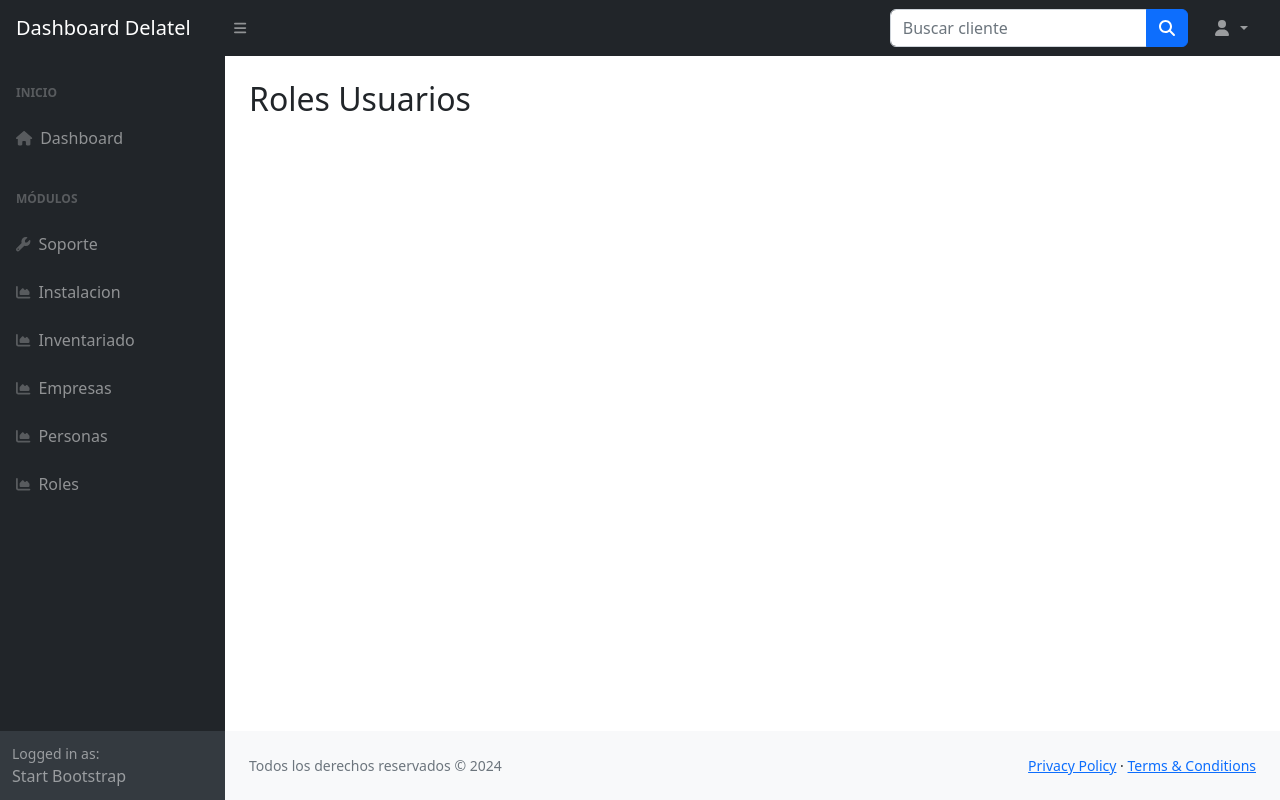
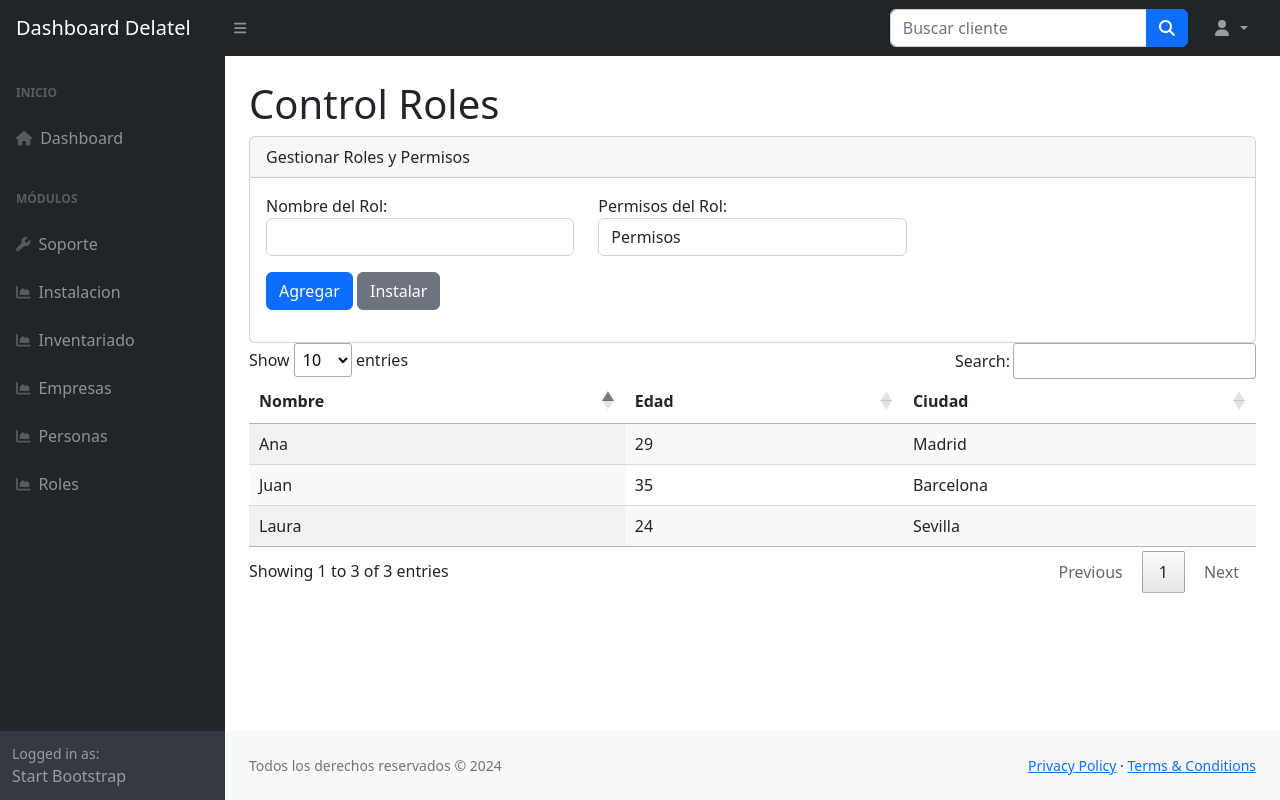
Before and after one commit to Tarou7388/Delatel, a PHP site: page /DELATEL/views/roles.php in a window 1280 px wide. Run offline with PHP 8.4, Linux system fonts and the light colour scheme; data that the repository does not hold is empty; some libraries are stand-ins or nearby versions.

Commit message:
footer Jquery

```diff
--- a/footer.php
+++ b/footer.php
@@ -13,5 +13,6 @@
 </footer>
 </div>
 </div>
+<script src="https://code.jquery.com/jquery-3.7.1.js" integrity="sha256-eKhayi8LEQwp4NKxN+CfCh+3qOVUtJn3QNZ0TciWLP4=" crossorigin="anonymous"></script>
 <script src="https://cdn.datatables.net/v/dt/dt-2.1.3/datatables.min.js"></script>
 <script src="<?= $host ?>/js/scripts.js"></script>
--- a/views/roles.php
+++ b/views/roles.php
@@ -1,13 +1,79 @@
 <?php require_once "../header.php"; ?>
 
+<div class="container-fluid px-4">
+    <h1 class="mt-4">Control Roles</h1>
+
+    <div class="card">
+        <div class="card-header">Gestionar Roles y Permisos</div>
+        <div class="card-body">
+            <form>
+                <div class="row">
+                    <div class="col-md-4 mb-3">
+                        <div class="form-group">
+                            <label for="nombreRol">Nombre del Rol:</label>
+                            <input type="text" class="form-control" id="nombreRol" name="nombreRol" required>
+                        </div>
+                    </div>
+                    <div class="col-md-4 mb-3">
+                        <div class="form-group">
+                            <label for="permisosRol">Permisos del Rol:</label>
+                            <select id="permisosRol" class="form-control" required>
+                                <option value="">Permisos</option>
+                                <option value="1">Permiso 1</option>
+                                <option value="2">Permiso 2</option>
+                                <option value="3">Permiso 3</option>
+                            </select>
+                        </div>
+                    </div>
+                    <div class="col-md-6 mb-3">
+                        <div class="form-group">
+                            <button type="submit" class="btn btn-primary">Agregar</button>
+                            <button type="button" class="btn btn-secondary">Instalar</button>
+                        </div>
+                    </div>
+                </div>
+            </form>
+        </div>
+    </div>
+
+    <table id="myTable" class="display">
+        <thead>
+            <tr>
+                <th>Nombre</th>
+                <th>Edad</th>
+                <th>Ciudad</th>
+            </tr>
+        </thead>
+        <tbody>
+            <tr>
+                <td>Ana</td>
+                <td>29</td>
+                <td>Madrid</td>
+            </tr>
+            <tr>
+                <td>Juan</td>
+                <td>35</td>
+                <td>Barcelona</td>
+            </tr>
+            <tr>
+                <td>Laura</td>
+                <td>24</td>
+                <td>Sevilla</td>
+            </tr>
+        </tbody>
+    </table>
+</div>
 
 
-<div class="container-fluid px-4">
-    <h2 class="mt-4">Roles Usuarios</h2>
-
-</div>
 
 <?php require_once "../footer.php"; ?>
 </body>
 
+
+<script>
+    $(document).ready(function() {
+        $('#myTable').DataTable(); // Inicialización correcta de DataTable
+    });
+</script>
+
 </html>
```
